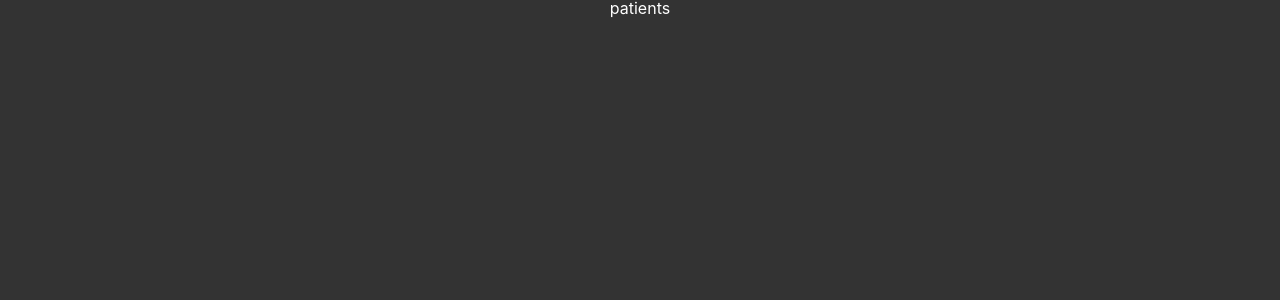
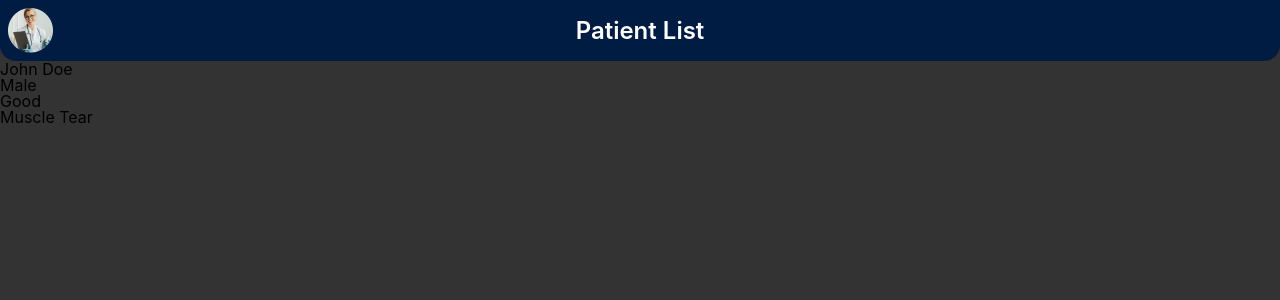
Before and after one commit to BrunojayParis/careexpand, a React (Vite) app: page / in a window 1280 px wide. Shown: the top 300 px of the page. Built offline with nearby package versions, Linux system fonts and the light colour scheme; data requests are answered from the project's data file.

Commit message:
Setup Nav component and db

```diff
--- /dev/null
+++ b/db.json
@@ -0,0 +1,13 @@
+{
+  "patients": [
+    {
+      "id": "1",
+      "name": "John Doe",
+      "birthdate": "01/01/1970",
+      "diagnostic": "Muscle Tear",
+      "status": "Good",
+      "lastModified": "01/01/2019",
+      "genre": "Male"
+    }
+  ]
+}
--- a/package.json
+++ b/package.json
@@ -10,6 +10,7 @@
     "preview": "vite preview"
   },
   "dependencies": {
+    "json-server": "^1.0.0-alpha.23",
     "react": "^18.2.0",
     "react-dom": "^18.2.0"
   },
--- a/src/App.css
+++ b/src/App.css
@@ -9,9 +9,29 @@
   height: 100vh;
 }
 
-h1 {
-  font-size: 2rem;
+.navigation {
+  display: grid;
+  grid-template-columns: repeat(3, 1fr);
+  align-items: center;
+  background-color: #001C42;
+  padding: 0.5rem;
+  border-bottom-right-radius: 1rem;
+  border-bottom-left-radius: 1rem;
+
+}
+
+.doc-picture {
+  grid-column: 1;
+  width: 45px;
+  height: 45px;
+  margin-top: auto;
+  margin-bottom: auto;
+}
+
+.title{
+  grid-column: 2;
   color: #fff;
+  font-size: 1.5rem;
+  font-weight: 600;
   text-align: center;
-  padding: 1rem;
 }
--- a/src/App.tsx
+++ b/src/App.tsx
@@ -1,13 +1,32 @@
-import './App.css';
+import "./App.css";
+import { Patient } from "./types";
+import { fetchData } from "./fetchData";
+import { Suspense } from "react";
 
+import Nav from "./components/Nav";
+
+const apiData = fetchData("http://localhost:3000/patients");
 
 function App() {
+  const data = apiData.read();
+  return (
+    <main className="container">
+      <Nav />
 
-  return(
-  <main className="container">
-    <h1>patients</h1>
-  </main>
-  )
+      <Suspense fallback={<div>Loading...</div>}>
+        <ul>
+          {data?.map((patient: Patient) => (
+            <li key={patient.id}>
+              <h2>{patient.name}</h2>
+              <p>{patient.genre}</p>
+              <p>{patient.status}</p>
+              <p>{patient.diagnostic}</p>
+            </li>
+          ))}
+        </ul>
+      </Suspense>
+    </main>
+  );
 }
 
 export default App;
--- /dev/null
+++ b/src/components/Nav.tsx
@@ -0,0 +1,9 @@
+
+export default function Nav() {
+    return (
+        <nav className='navigation'>
+            <img className="doc-picture"src="src\assets\image.png" alt="user" />
+            <h1 className='title'>Patient List</h1>
+        </nav>
+    );
+    }
--- /dev/null
+++ b/src/fetchData.ts
@@ -0,0 +1,36 @@
+const getSuspender = (promise: Promise<any>) => {
+    let status = "pending";
+    let response: any;
+
+    const suspender = promise.then(
+      (res: any) => {
+        status = "success";
+        response = res;
+      },
+      (err: any) => {
+        status = "error";
+        response = err;
+      }
+    );
+
+    const read = () => {
+      switch (status) {
+        case "pending":
+          throw suspender;
+        case "error":
+          throw response;
+        default:
+          return response;
+      }
+    };
+
+    return { read };
+  };
+
+  export function fetchData(url: RequestInfo | URL) {
+    const promise = fetch(url)
+      .then((response) => response.json())
+      .then((json) => json);
+
+    return getSuspender(promise);
+  }
--- /dev/null
+++ b/src/types.ts
@@ -0,0 +1,9 @@
+export type Patient ={
+    id: string;
+    name: string;
+    birthdate: Date;
+    genre: string;
+    status: string;
+    diagnostic: string;
+    lastModified: Date;
+}
```
Also changed, not shown: src/assets/image.png (added), src/components/Form.tsx (added), src/components/Patient.tsx (added), src/components/PatientList.tsx (added), 1 other file (tests, documents, lock files or other folders).
